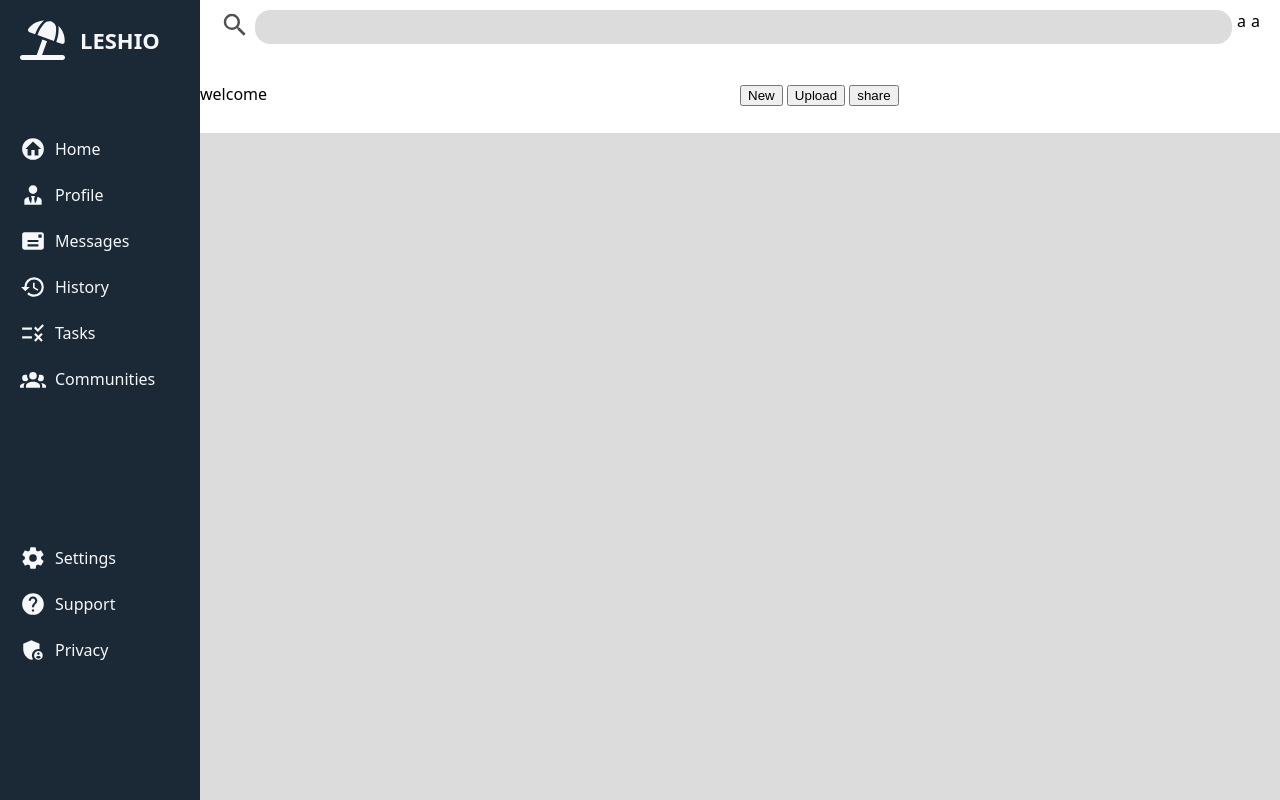
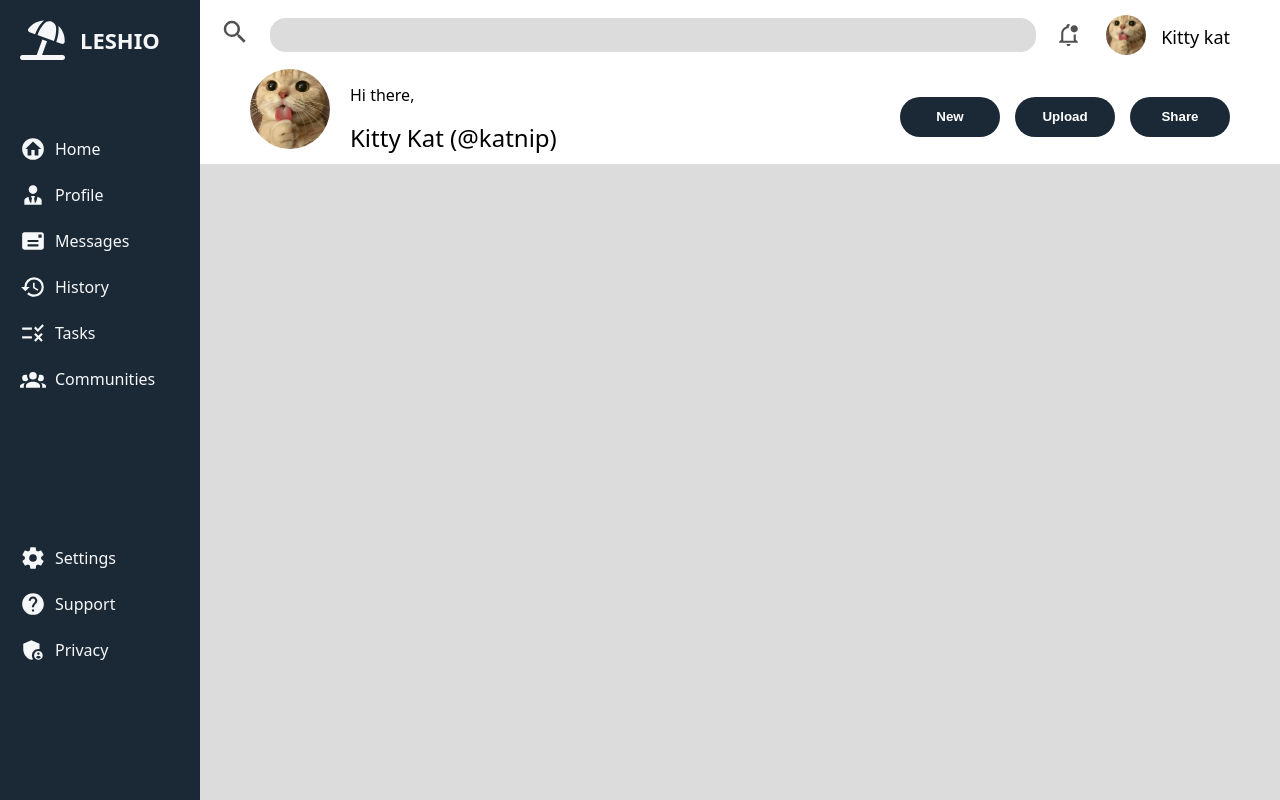
Before and after one commit to lchase36/admin-dashboard, a plain HTML site: page index.html in a window 1280 px wide. Drawn offline with Linux system fonts and the light colour scheme.

Commit message:
Create and style header elements

```diff
--- a/index.html
+++ b/index.html
@@ -15,15 +15,24 @@
 					<svg xmlns="http://www.w3.org/2000/svg" fill="currentColor" viewBox="0 0 24 24"><path d="M9.5,3A6.5,6.5 0 0,1 16,9.5C16,11.11 15.41,12.59 14.44,13.73L14.71,14H15.5L20.5,19L19,20.5L14,15.5V14.71L13.73,14.44C12.59,15.41 11.11,16 9.5,16A6.5,6.5 0 0,1 3,9.5A6.5,6.5 0 0,1 9.5,3M9.5,5C7,5 5,7 5,9.5C5,12 7,14 9.5,14C12,14 14,12 14,9.5C14,7 12,5 9.5,5Z" /></svg>
 				</div>
 				<input class="search-bar" type="text" name="search-bar" id="search-bar">
-				<div class="notifications">a</div>
-				<div class="account">a</div>
+					<svg class="notification" xmlns="http://www.w3.org/2000/svg" fill="currentColor" viewBox="0 0 24 24"><path d="M19 17V11.8C18.5 11.9 18 12 17.5 12H17V18H7V11C7 8.2 9.2 6 12 6C12.1 4.7 12.7 3.6 13.5 2.7C13.2 2.3 12.6 2 12 2C10.9 2 10 2.9 10 4V4.3C7 5.2 5 7.9 5 11V17L3 19V20H21V19L19 17M10 21C10 22.1 10.9 23 12 23S14 22.1 14 21H10M21 6.5C21 8.4 19.4 10 17.5 10S14 8.4 14 6.5 15.6 3 17.5 3 21 4.6 21 6.5" /></svg>
+				<div class="account">
+					<img class="avatar small" src="images/profile_pic.jpg">
+					<p class="username small">Kitty kat</p>
+				</div>
 			</div>
 			<div class="action-panel">
-				<div class="welcome-message">welcome</div>
+				<div class="user-welcome">
+					<img class="avatar" src="images/profile_pic.jpg">
+					<div class="welcome-message">
+						<p class="greeting">Hi there,</p>
+						<p class="username">Kitty Kat (@katnip)</p>
+					</div>
+				</div>
 				<div class="actions">
 					<button class="new">New</button>
 					<button class="upload">Upload</button>
-					<button class="share">share</button>
+					<button class="share">Share</button>
 				</div>
 			</div>
 		</div>
--- a/styles.css
+++ b/styles.css
@@ -20,12 +20,16 @@ body {
 .header {
 	grid-area: header;
 	display: grid;
+	box-shadow: 10px 9px 18px -11px rgba(0,0,0,0.75);
+	-webkit-box-shadow: 10px 9px 18px -11px rgba(0,0,0,0.75);
+	-moz-box-shadow: 10px 9px 18px -11px rgba(0,0,0,0.75);
 }
 
 .utilities {
 	margin: 10px 20px;
 	display: flex;
-	gap: 5px;
+	gap: 20px;
+	align-items: center;
 }
 
 .search-icon svg {
@@ -41,9 +45,82 @@ body {
 	flex: 1;
 }
 
+.account {
+	display: grid;
+	grid-template-columns: 60px 1fr;
+	justify-content: center;
+	align-items: center;
+}
+
+.avatar.small{
+	height: 40px;
+	width: 40px;
+	object-fit: cover;
+	border-radius: 50%;
+	margin: 0 15px 0 0;
+	justify-self: right;;
+}
+
+.username.small {
+	margin-right: 30px;
+	font-size: 18px;
+}
+
+.notification {
+	height: 25px;
+	width: auto;
+	color:rgb(80, 80, 80);
+	align-self: center;
+	justify-self: right;
+}
+
 .action-panel {
 	display: grid;
-	grid-template-columns: repeat(2, 1fr);
+	grid-template-columns: 1fr 1fr;
+	justify-content: space-between;
+}
+
+.user-welcome {
+	display: grid;
+	grid-template-columns: 150px 2fr;
+	justify-content: center;
+}
+
+.avatar {
+	height: 80px;
+	width: 80px;
+	object-fit: cover;
+	border-radius: 50%;
+	margin-left: 50px;
+}
+
+.greeting {
+	margin: 15px 0
+}
+
+.username {
+	margin: 15px 0 10px 0;
+	font-size: 24px;
+}
+
+.actions {
+	display: grid;
+	justify-self: right;
+	margin-right: 50px;
+	grid-auto-flow: column;
+	justify-content: center;
+	gap: 15px;
+	align-items: center;
+}
+
+.actions button {
+	height: 40px;
+	width: 100px;
+	border-radius: 20px;
+	border: none;
+	background-color: rgb(27, 41, 55);
+	color: white;
+	font-weight: bold;
 }
 
 .sidebar {
```
Also changed, not shown: images/bell-badge-outline.svg (added), images/profile_pic.jpg (added).
